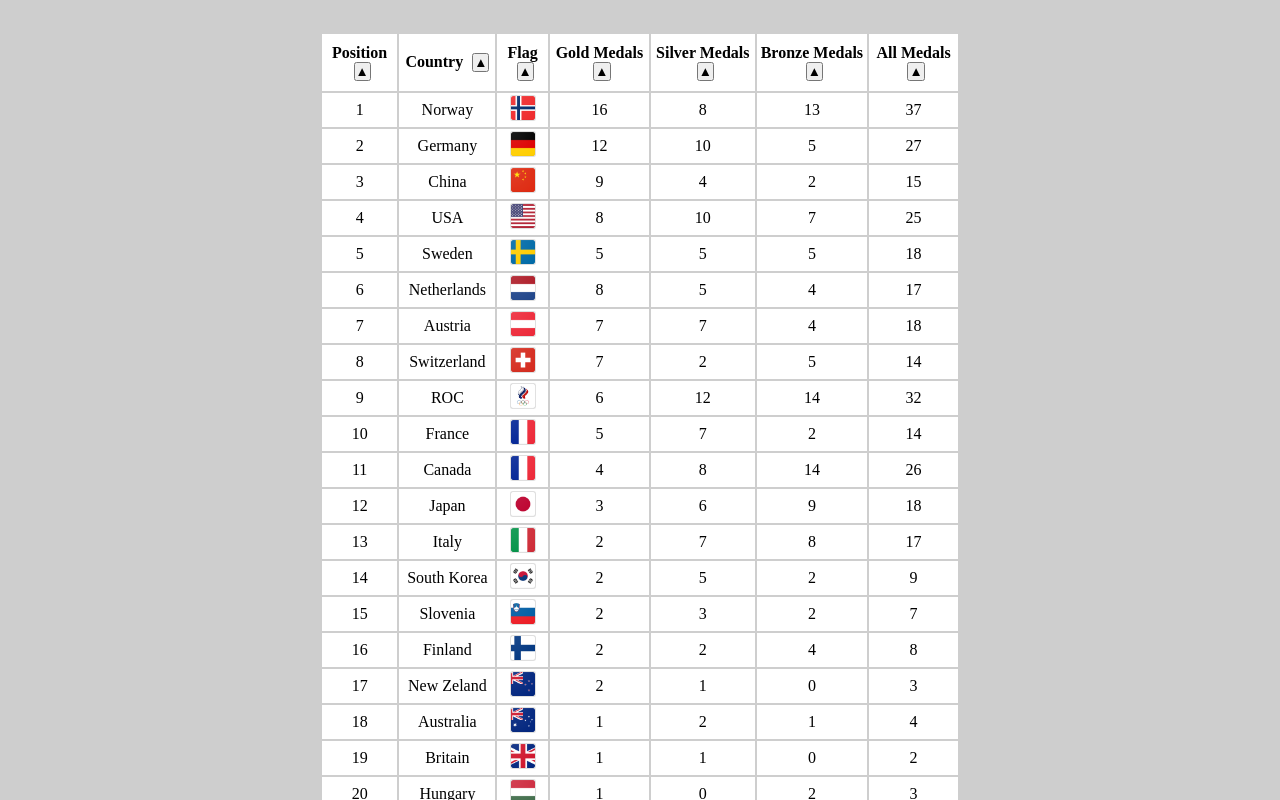
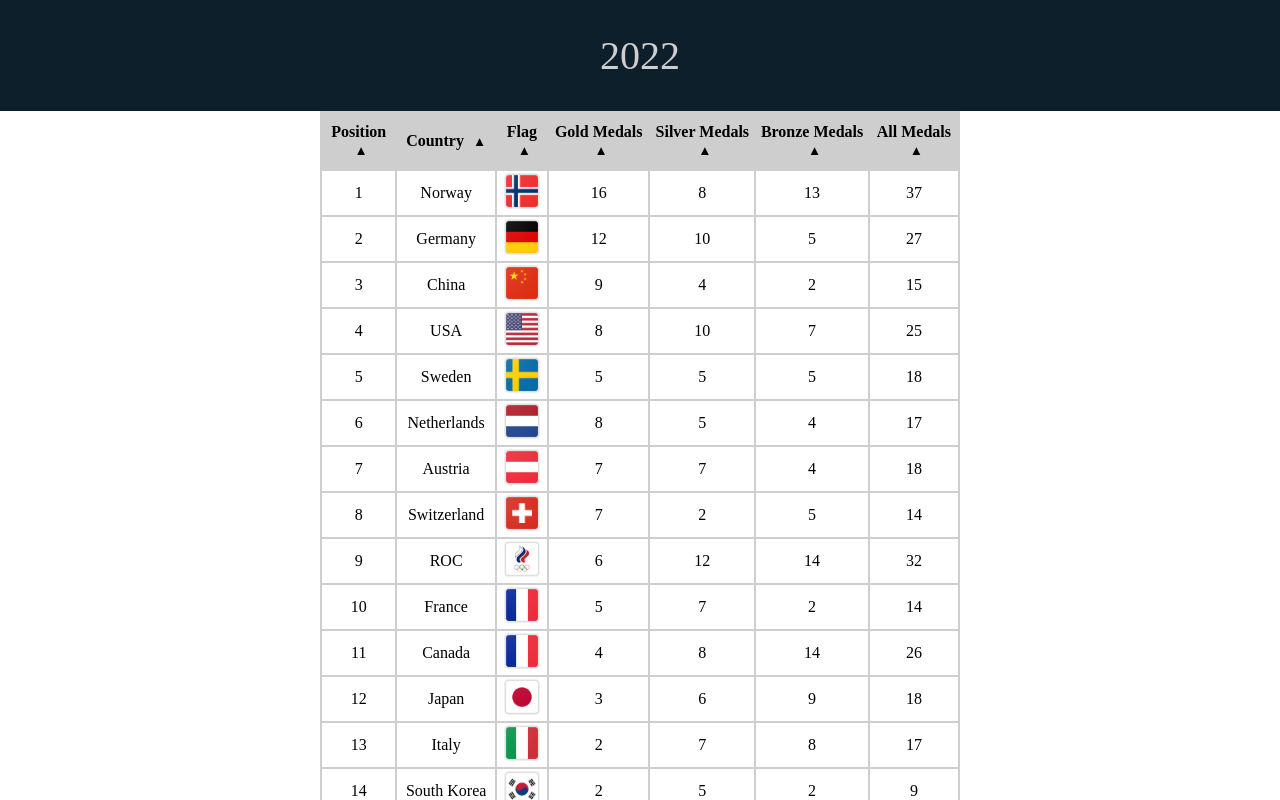
Before and after one commit to KarasJakub/Olympic-Stats, a Next.js app: page / in a window 1280 px wide. Shown: the top 800 px of the page. Built offline with nearby package versions, Linux system fonts and the light colour scheme.

Commit message:
added Header

```diff
--- /dev/null
+++ b/src/components/Header/Header.styled.ts
@@ -0,0 +1,14 @@
+import styled from "styled-components";
+
+export const HeaderWrapper = styled.header`
+    width: 100%;
+    background-color: #0D1F2B;
+    padding: 2rem 0;
+`
+
+export const Text = styled.h1`
+    text-align: center;
+    font-size: 2.5rem;
+    color: #CECECE;
+    font-weight: 300;
+`
--- /dev/null
+++ b/src/components/Header/Header.tsx
@@ -0,0 +1,11 @@
+import * as S from "src/components/Header/Header.styled"
+
+export default function Header() {
+  return (
+    <>
+      <S.HeaderWrapper>
+        <S.Text>2022</S.Text>
+      </S.HeaderWrapper>
+    </>
+  )
+}
--- a/src/components/Table/Table.styled.ts
+++ b/src/components/Table/Table.styled.ts
@@ -1,33 +1,38 @@
 import styled from "styled-components";
-
 
 export const TableWrapper = styled.div`
     width: 100%;
     height: 100%;
-    background-color: #CECECE;
     display: flex;
     justify-content: center;
-    padding: 2rem 0;
+    padding-bottom: 2rem;
 `
 export const Table = styled.table`
     width: 50%;
+    background-color: #CECECE;
 `
+
 export const TableBody = styled.tbody`
 `
 
 export const Row = styled.tr`
+border: 1px solid black;
+`
 
-`
 export const Headers = styled.th`
-    background-color: #fff;
+    background-color: #CECECE;
     padding: 10px 0;
+    border-spacing: none;
 `
 
 export const Cell = styled.td`
     background-color: #fff;
     text-align: center;
 `
+
 export const SortButton = styled.button`
+background-color: transparent;
+border: none;
 margin-left: 5px;
 cursor: pointer;
 transition: transform .5s;
--- a/src/components/Table/Table.tsx
+++ b/src/components/Table/Table.tsx
@@ -38,7 +38,6 @@ function sortData(props: SortDataTypes) {
 }
 
 function SortButton(props: SortButtonTypes) {
-  // const test = props.sortKey === props.columnKey && props.sortOrder === "desc"
   return (
     <S.SortButton
       onClick={props.onClick}
@@ -104,8 +103,8 @@ export default function Table({ data }: { data: Data }) {
                   <Image
                     src={item.image}
                     alt={item.country}
-                    width={30}
-                    height={30}
+                    width={40}
+                    height={40}
                   />
                 </S.Cell>
                 <S.Cell>{item.gold}</S.Cell>
--- a/src/pages/index.tsx
+++ b/src/pages/index.tsx
@@ -1,5 +1,6 @@
 import Head from "next/head"
 import Table from "src/components/Table/Table"
+import Header from "src/components/Header/Header"
 
 export default function Home() {
   return (
@@ -10,6 +11,7 @@ export default function Home() {
         <meta name="viewport" content="width=device-width, initial-scale=1" />
         <link rel="icon" href="/favicon.ico" />
       </Head>
+      <Header />
       <Table />
     </>
   )
```
